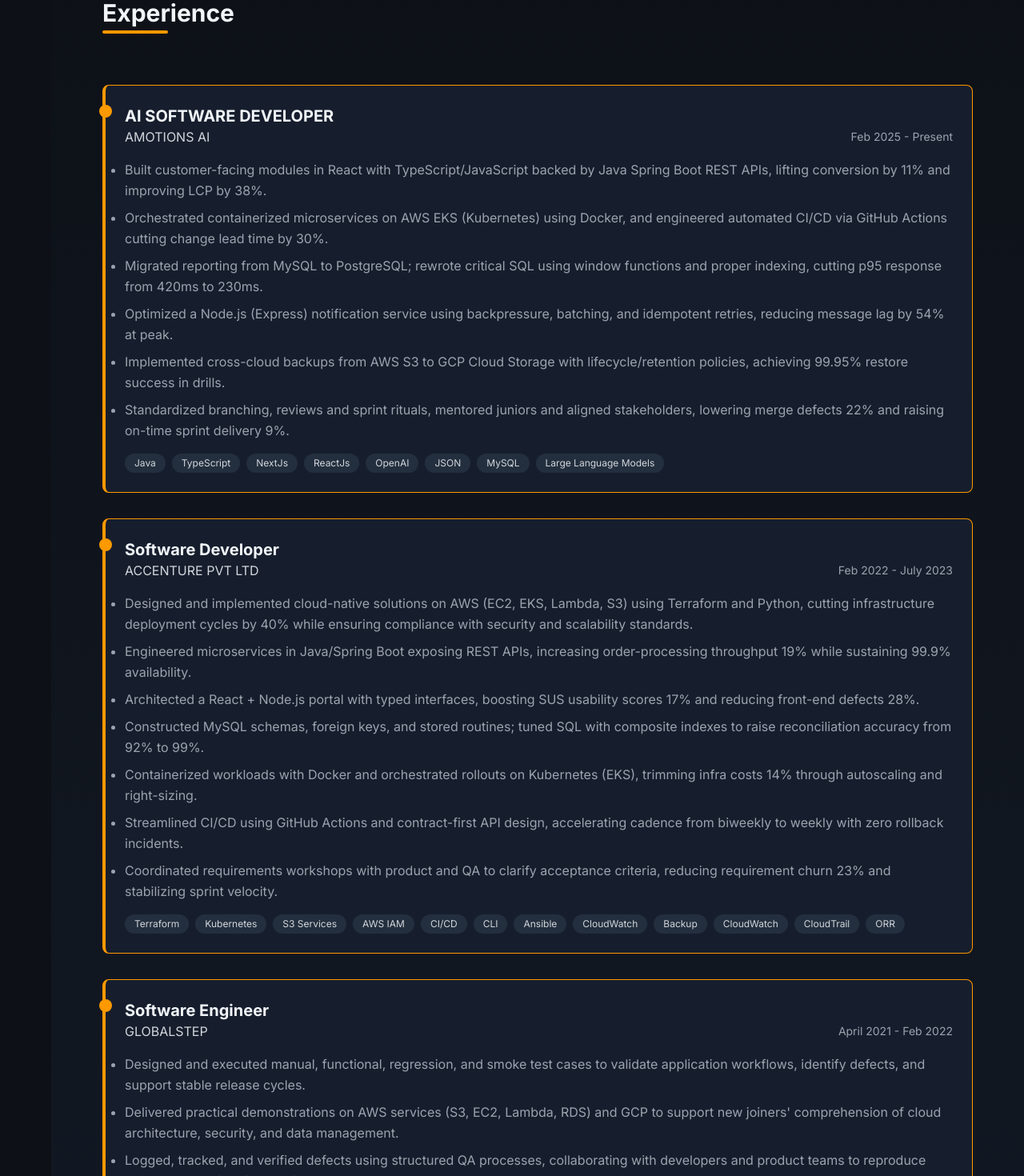
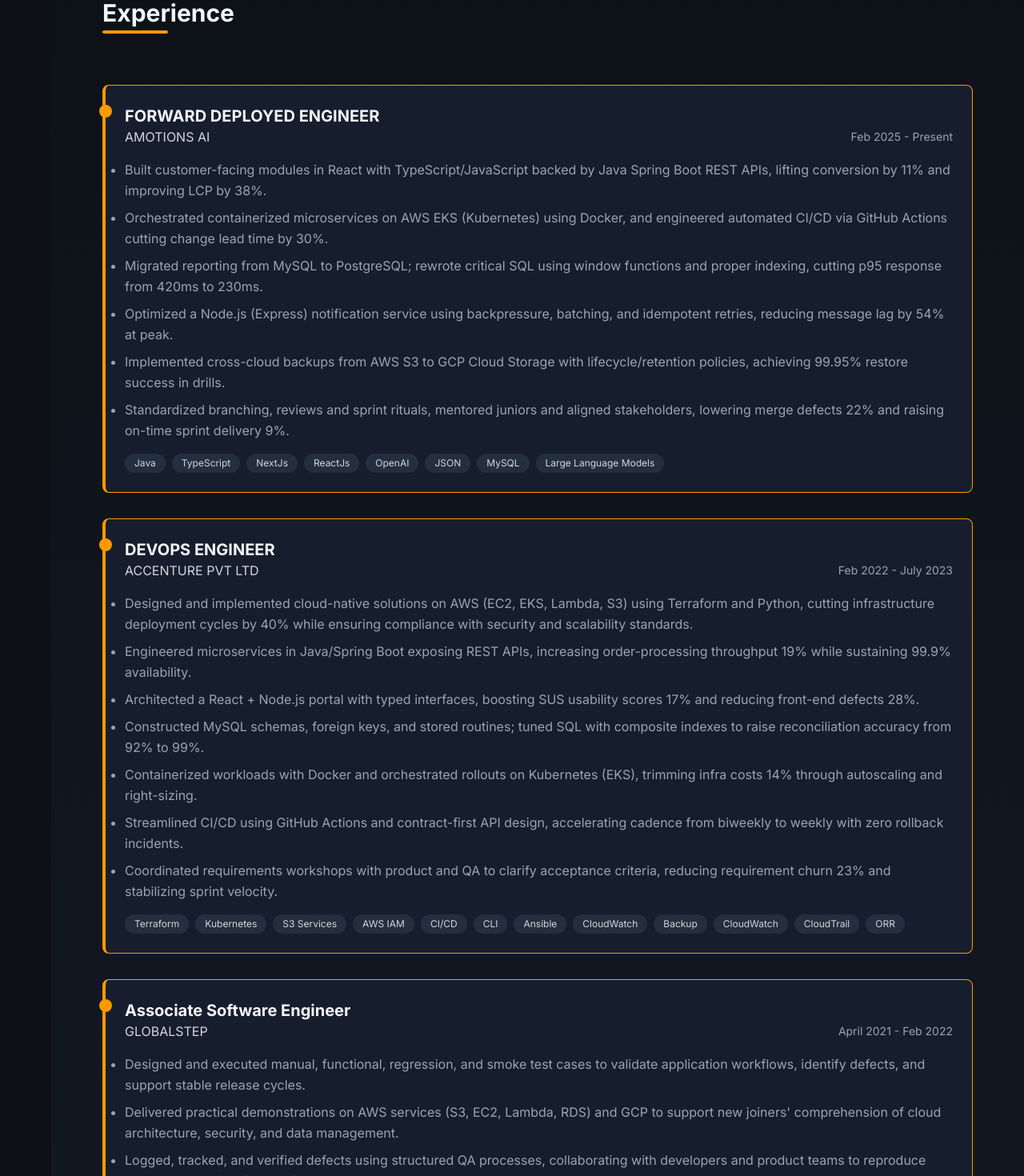
Before and after one commit to VishalPuri2808/MyPortfolio, a React (Vite) app: page / in a window 1280 px wide. Shown: the part 2720-4190 px from the top of the page at 80% size. Built offline with nearby package versions, Linux system fonts and the light colour scheme.

Commit message:
Update Experience.tsx

```diff
--- a/src/components/Experience.tsx
+++ b/src/components/Experience.tsx
@@ -25,7 +25,7 @@ const Experience: React.FC = () => {
   const experiences: ExperienceItem[] = [
     {
       id: 1,
-      title: "AI SOFTWARE DEVELOPER",
+      title: "FORWARD DEPLOYED ENGINEER",
       company: "AMOTIONS AI",
       period: "Feb 2025 - Present",
       responsibilities: [
@@ -48,7 +48,7 @@ const Experience: React.FC = () => {
     },
     {
       id: 1,
-      title: "Software Developer",
+      title: "DEVOPS ENGINEER",
       company: "ACCENTURE PVT LTD",
       period: "Feb 2022 - July 2023",
       responsibilities: [
@@ -76,7 +76,7 @@ const Experience: React.FC = () => {
     },
     {
       id: 2,
-      title: "Software Engineer",
+      title: "Associate Software Engineer",
       company: "GLOBALSTEP",
       period: "April 2021 - Feb 2022",
       responsibilities: [
```
